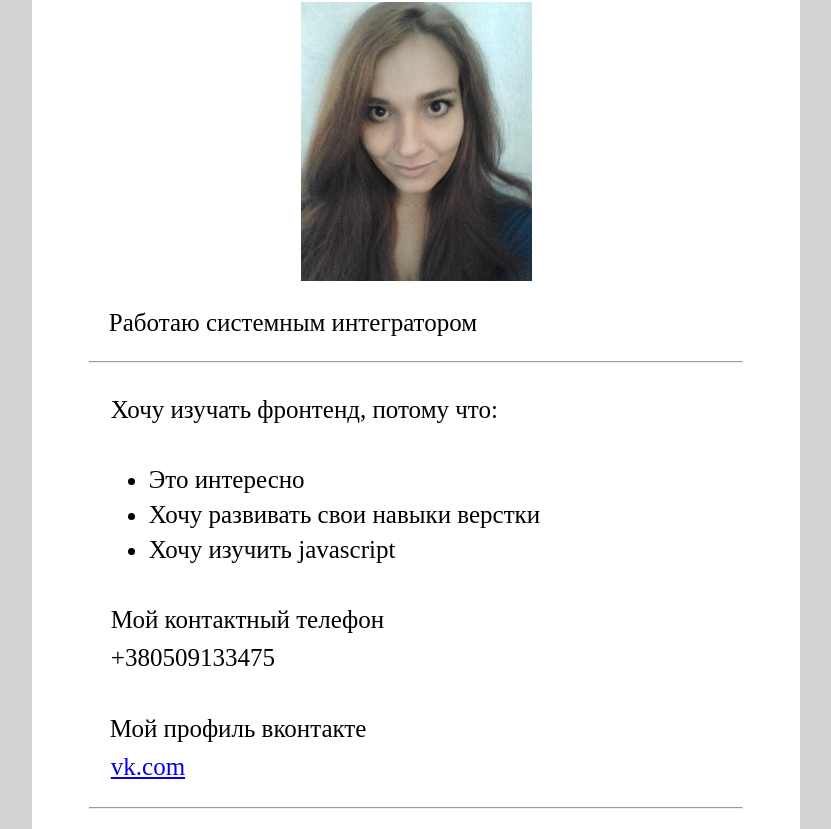
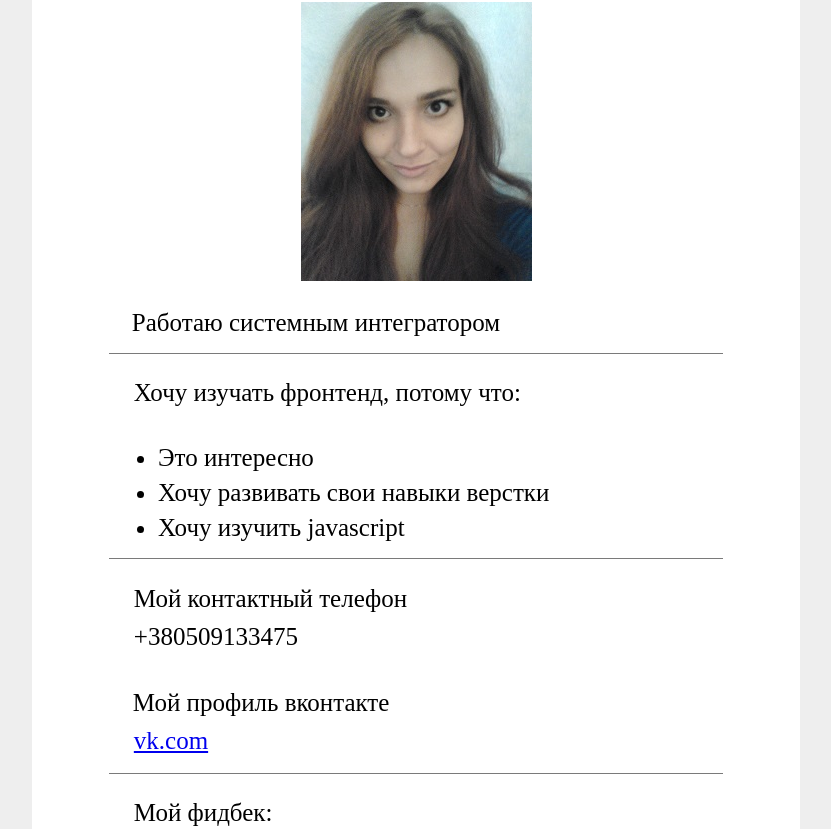
Before and after one commit to AiJD/labs, a plain HTML site: page index.html in a window 1280 px wide. Shown: the part 119-948 px from the top of the page, without its empty margins (224-1055 px from the left). Drawn offline with Linux system fonts and the light colour scheme.

Commit message:
Final version

```diff
--- a/index.html
+++ b/index.html
@@ -10,9 +10,9 @@
         <h1>Дрозд Юлия Владимировна</h1>
         <img src="2014-10-28%2017.14.55.jpg">
     </header>
-    <section>Работаю системным интегратором</section>
-    <hr>
-    <section>
+    <section class="border">Работаю системным интегратором</section>
+    <div></div>
+    <section class="border">
         <p >Хочу изучать фронтенд, потому что:</p>
         <ul class="marg">
             <li>Это интересно</li>
@@ -20,17 +20,18 @@
             <li>Хочу изучить javascript</li>
         </ul>
     </section>
-
-    <section>
+    <div></div>
+    <section class="border">
         <p> Мой контактный телефон</p>
         <p>+380509133475</p>
         <p class="marg"> Мой профиль вконтакте</p>
         <p><a href="https://vk.com/crystal_of_happines">vk.com</a></p>
     </section>
-    <hr>
-    <section>
+    <div></div>
+    <section class="pad">
         <p>Мой фидбек:</p>
         <p>И диаграмму построю, и сервер настрою</p>
     </section>
+
 </body>
 </html>
--- a/style.css
+++ b/style.css
@@ -1,29 +1,40 @@
+/**all html**/
 html{
-    background-color: lightgray;
+    background-color: #eeeeee;
+    border-bottom: 5px solid black;
+    border-radius: 7px;
     }
+/*content*/
 body{
+    margin: 0.25% auto 3% auto;
     padding: 3% 0 3% 0;
+    background-color: white;
     width:60%;
-    margin: 0.25% auto 3% auto;
-    background-color: white;
    }
 .center{
     text-align: center;
     }
 section{
-    padding: 2.5% 0 1.7% 10%;
-    font-size: 25px;
+    padding: 2.5% 0 1.7% 3%;
+    font: 25px Arial sans-serif;
     line-height: 35px;
     }
-hr{
-    width: 85%;
-    color: black;
+.border {
+    border-bottom: 1px solid #7a7a7a;
+    margin-left: 10%;
+    margin-right: 10%;
 }
 p{
     padding: 1px;
     margin: 1px;
     }
-
 .marg{
     margin: 5% 0 0 0;
     }
+li{
+    margin-left: -2.5%;
+}
+
+.pad{
+    padding-left: 13%;
+    }
```
Lines whose indentation alone changed are shown as unchanged.
